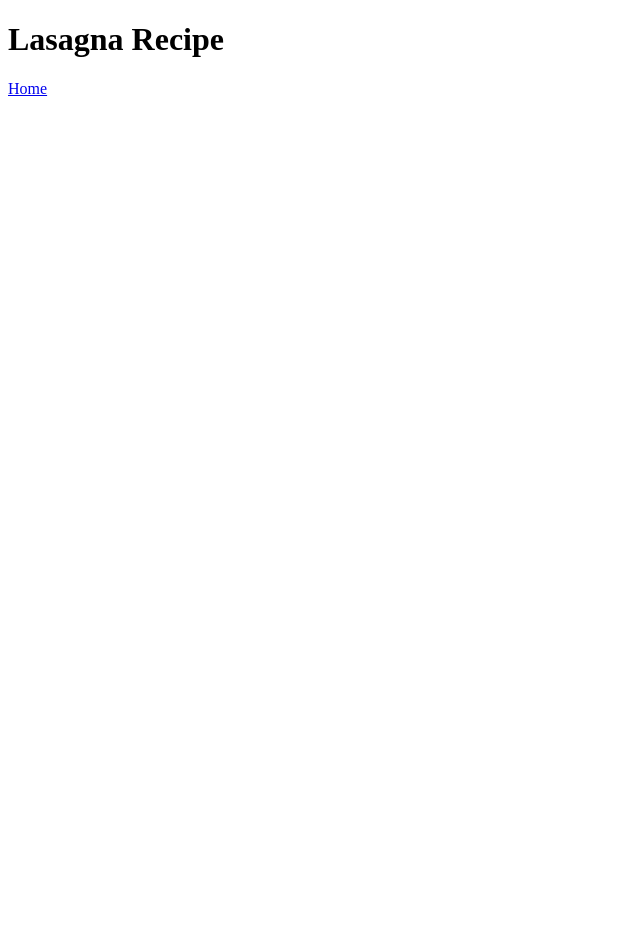
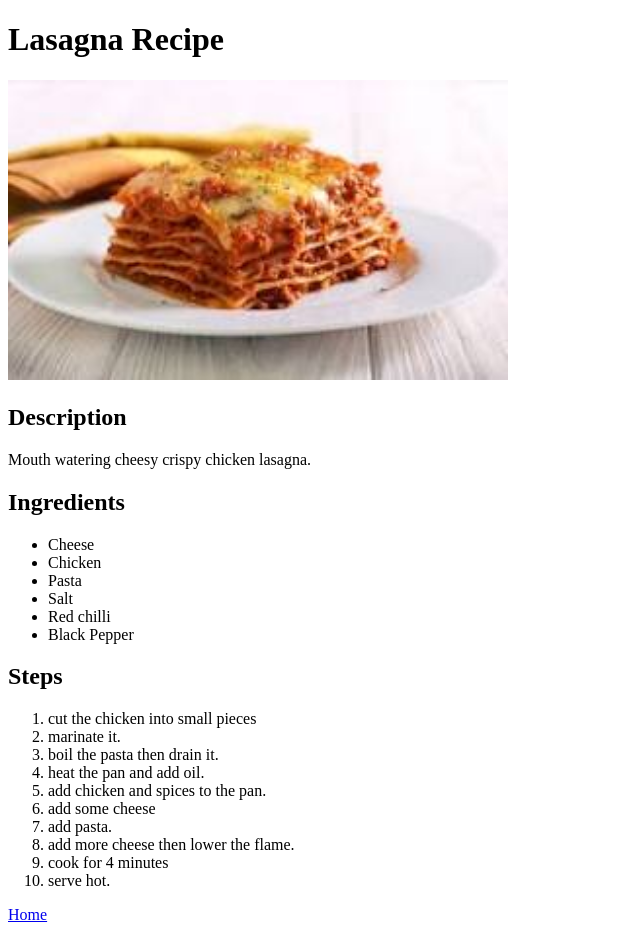
Before and after one commit to Haniya-ux/odin-recipies, a plain HTML site: page recipes/lasagna.html in a window 1280 px wide. Shown: the whole page, without its empty margins (0-640 px from the left). Before the commit the page ends 800 px from the top, so only its background shows below. Drawn offline with Linux system fonts and the light colour scheme.

Commit message:
Add image of the dish, its description, ingredients and steps
To learn the difference between ordered and un-ordered list and how to add an image.

```diff
--- a/recipes/lasagna.html
+++ b/recipes/lasagna.html
@@ -7,6 +7,31 @@
 </head>
 <body>
     <h1>Lasagna Recipe</h1>
+    <img src="../images/lasagna.jpeg" height="300" width="500">
+    <h2>Description</h2>
+    <p>Mouth watering cheesy crispy chicken lasagna.</p>
+    <h2>Ingredients</h2>
+    <ul>
+        <li>Cheese</li>
+        <li>Chicken</li>
+        <li>Pasta</li>
+        <li>Salt</li>
+        <li>Red chilli</li>
+        <li>Black Pepper</li>
+    </ul>
+    <h2>Steps</h2>
+    <ol>
+        <li>cut the chicken into small pieces</li>
+        <li>marinate it.</li>
+        <li>boil the pasta then drain it.</li>
+        <li>heat the pan and add oil.</li>
+        <li>add chicken and spices to the pan.</li>
+        <li>add some cheese</li>
+        <li>add pasta.</li>
+        <li>add more cheese then lower the flame.</li>
+        <li>cook for 4 minutes</li>
+        <li>serve hot.</li>
+    </ol>
     <a href="../index.html">Home</a>
 
 </body>
```
Also changed, not shown: images/lasagna.jpeg (added).
